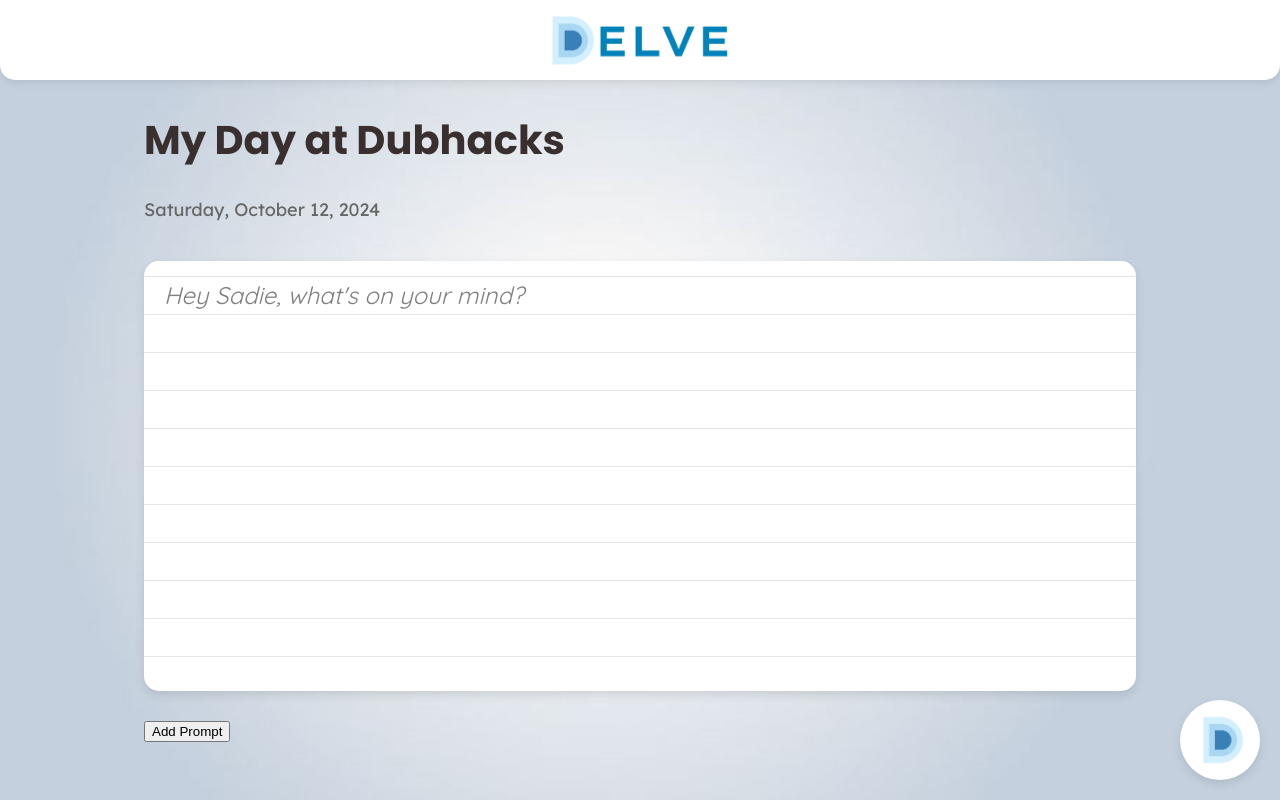
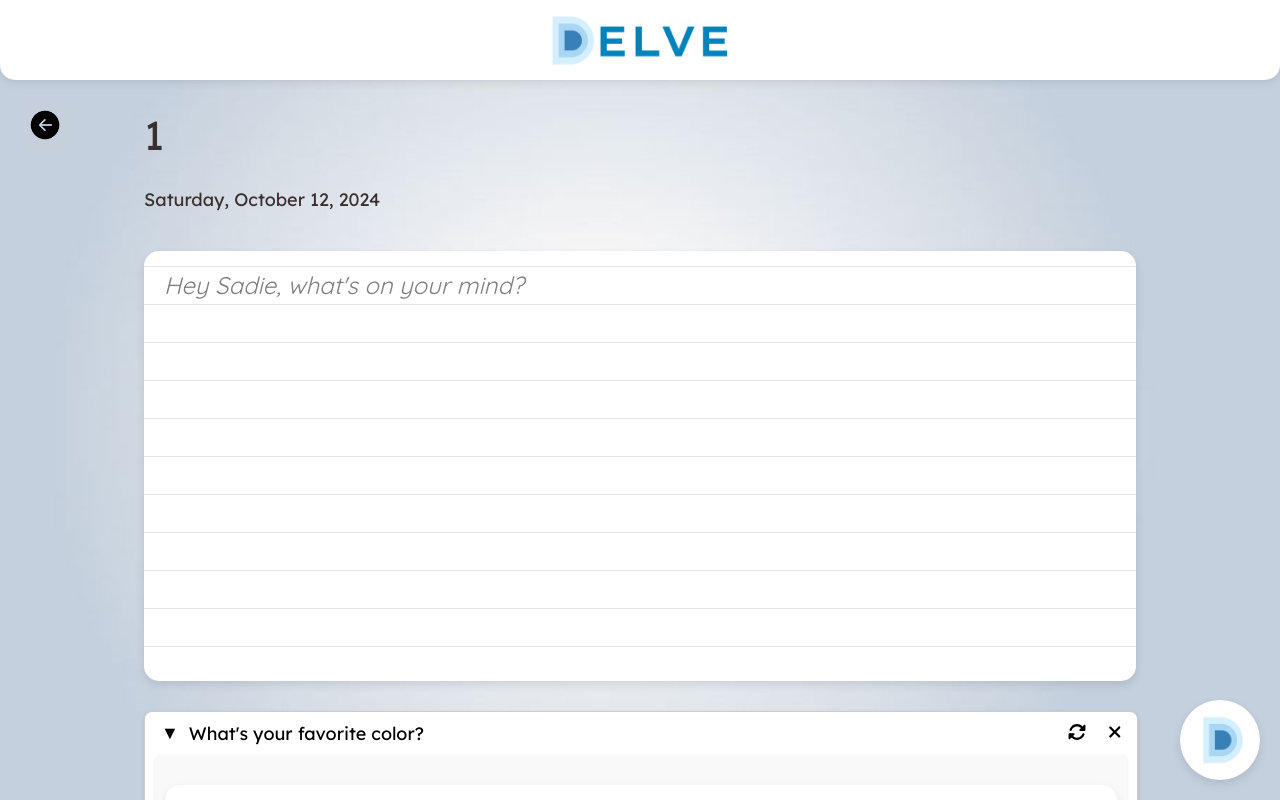
Before and after one commit to GaurangPP/delve, a React (Create React App) app in the folder delve-app/: page /journal/1 in a window 1280 px wide. Shown: the top 800 px of the page. Built offline with nearby package versions, Linux system fonts and the light colour scheme.

Commit message:
Added back button

```diff
--- a/delve-app/src/App.js
+++ b/delve-app/src/App.js
@@ -11,7 +11,7 @@ function App() {
       <Router>
         <Navbar />
         <Routes>
-          <Route path="/" element={<JournalEntry />} />
+          <Route path="/" element={<Landing />} />
           <Route path="/journal/:title" element={<JournalEntry />} /> {/* Dynamic route */}
         </Routes>
       </Router>
--- a/delve-app/src/components/JournalCard.jsx
+++ b/delve-app/src/components/JournalCard.jsx
@@ -1,15 +1,22 @@
-import React from 'react'
-import './JournalCard.css'
+import React from 'react';
+import './JournalCard.css';
+import { useNavigate } from 'react-router-dom';
 
-export const JournalCard = ({ month, date, event, onClick }) => {
+export const JournalCard = ({ month, date, event }) => {
+    const navigate = useNavigate(); // Initialize the navigate function
+
+    const handleClick = () => {
+        navigate(`/journal/${event}`); // Navigate to the corresponding journal entry page
+    };
+
     return (
-    <button className="card" onClick={onClick}>
+        <button className="card" onClick={handleClick}>
             <div className="date">
-        <span className="month">{month.substring(0,3)}</span>
+                <span className="month">{month.substring(0, 3)}</span>
                 <span className="day">{date}</span>
             </div>
-      <div className='separator' /> {/* Vertical line */}
+            <div className="separator" /> {/* Vertical line */}
             <div className="title"> {event} </div>
         </button>
     );
-}
+};
--- a/delve-app/src/components/JournalEntry.css
+++ b/delve-app/src/components/JournalEntry.css
@@ -1,8 +1,11 @@
+@import url('https://fonts.googleapis.com/css2?family=Lexend:wght@200;300;400&display=swap');
+
 /* Main journal container */
 .journal-container {
+    position: relative; /* Ensure positioning is relative to the parent */
     display: flex;
     flex-direction: column;
-    align-items: center; /* Keep the entire content centered */
+    align-items: center;
     padding: 20px;
     height: 100vh;
     box-sizing: border-box;
@@ -22,16 +25,17 @@
     font-size: 40px;
     margin: 10px 0;
     color: #3a2f2f;
-    font-family: 'Poppins', sans-serif;
+    font-family: 'Lexend', sans-serif; /* Optional: Ensure your font is applied */
     text-align: left; /* Align title text to the left within the container */
+    font-weight: 400;
 }
 
 /* Date styling */
 .journal-date {
     font-size: 18px;
     margin-bottom: 20px;
-    color: #666;
     text-align: left; /* Align date text to the left within the container */
+    color: #3a2f2f;
 }
 
 /* Notepad container */
@@ -94,3 +98,17 @@
     box-shadow: 0 6px 12px rgba(0, 0, 0, 0.15);
     transform: scale(1.05); /* Slightly enlarge the button on hover */
 }
+
+.back-button {
+    position: absolute;
+    top: 20px;  /* Adjust spacing from the top */
+    left: 20px; /* Adjust spacing from the left */
+    width: 50px;  /* Adjust size of the back button */
+    height: 50px;
+    cursor: pointer;
+    transition: transform 0.2s ease, box-shadow 0.2s ease;
+}
+
+.back-button:hover {
+    transform: scale(1.1); /* Slight zoom on hover */
+}
--- a/delve-app/src/components/JournalEntry.jsx
+++ b/delve-app/src/components/JournalEntry.jsx
@@ -1,60 +1,39 @@
 import React, { useState, useRef, useEffect } from 'react';
-import { useParams } from 'react-router-dom';
+import { useParams, useNavigate } from 'react-router-dom'; // Import useNavigate
 import './JournalEntry.css';
 import { Prompt } from './Prompt';
-import { v4 as uuidv4 } from 'uuid'; // Unique IDs
 
 export const JournalEntry = () => {
+  const { title } = useParams(); // Get the journal title from route params
+  const navigate = useNavigate(); // Navigate hook to go back to the home page
 
-  const [prompts, setPrompts] = useState([]);
-  const [currentPromptId, setCurrentPromptId] = useState(null);
+  const [prompts, setPrompts] = useState([
+    { id: 1, question: "What's your favorite color?" },
+    { id: 2, question: "What did you do today?" },
+    { id: 3, question: "What's your next goal?" },
+  ]);
+
   const [text, setText] = useState('');
   const textareaRef = useRef(null);
 
-  const updatePrompt = (id, updatedPrompt) => {
-    const updatedPrompts = prompts.map((prompt) =>
-      prompt.id === id ? {id, ...updatedPrompt} : prompt
-    );
-    setPrompts(updatedPrompts);
-  };
+  const handleTextChange = (e) => setText(e.target.value);
 
-  const addPrompt = () => {
-    setPrompts([...prompts, { id: uuidv4(), question: 'New Prompt', textareaData: '', children: [] }]);
-  };
-
-  const deletePrompt = (id) => {
-    const removePromptById = (promptsArray, targetId) => {
-      return promptsArray
-        .filter((prompt) => prompt.id !== targetId)
-        .map((prompt) => ({
-          ...prompt,
-          children: removePromptById(prompt.children, targetId),
-        }));
-    };
-
-    setPrompts(removePromptById(prompts, id));
-  };
-
-  const refreshPrompt = (id) => {
-    setPrompts(
-      prompts.map((prompt) =>
-        prompt.id === id
-          ? { ...prompt, question: 'New Prompt', textareaData: '', children: [] }
-          : prompt
+  const handleRefresh = (id) => {
+    setPrompts((prevPrompts) =>
+      prevPrompts.map((prompt) =>
+        prompt.id === id ? { ...prompt, question: 'New question' } : prompt
       )
     );
   };
 
-  const handleTextChange = (e) => {
-    setText(e.target.value);
-    //setCurrentPromptId(id); // Set the current prompt ID
+  const handleDelete = (id) => {
+    setPrompts((prevPrompts) => prevPrompts.filter((prompt) => prompt.id !== id));
   };
 
-  // Adjust the height of the textarea dynamically based on the content
   useEffect(() => {
     if (textareaRef.current) {
-      textareaRef.current.style.height = 'auto'; // Reset height to auto to shrink if necessary
-      textareaRef.current.style.height = `${textareaRef.current.scrollHeight}px`; // Set height to fit content
+      textareaRef.current.style.height = 'auto';
+      textareaRef.current.style.height = `${textareaRef.current.scrollHeight}px`;
     }
   }, [text]);
 
@@ -67,9 +46,17 @@ export const JournalEntry = () => {
 
   return (
     <div className="journal-container">
+      {/* Back button image */}
+      <img
+        src="/back_button.jpg"
+        className="back-button"
+        onClick={() => navigate('/')}
+      />
+
       <div className="journal-content">
-        <h1 className="journal-title">My Day at Dubhacks</h1>
+        <h1 className="journal-title">{title}</h1>
         <p className="journal-date">{today}</p>
+
         <div className="notepad-container">
           <textarea
             ref={textareaRef}
@@ -79,20 +66,18 @@ export const JournalEntry = () => {
             placeholder="Hey Sadie, what's on your mind?"
           />
         </div>
+
         {prompts.map((prompt) => (
           <Prompt
             key={prompt.id}
-            id={prompt.id}
             question={prompt.question}
-            onDelete={deletePrompt}
-            onRefresh={refreshPrompt}
-            updatePrompt={updatePrompt}
+            onDelete={() => handleDelete(prompt.id)}
+            onRefresh={() => handleRefresh(prompt.id)}
           />
         ))}
+      </div>
 
-        <button onClick={addPrompt}>Add Prompt</button>
-      </div>
-      <button className="delve-button" onClick={addPrompt}></button>
+      <button className="delve-button"></button>
     </div>
   );
 };
```
Also changed, not shown: delve-app/public/back_button.jpg (added). Lines whose indentation alone changed are shown as unchanged.
